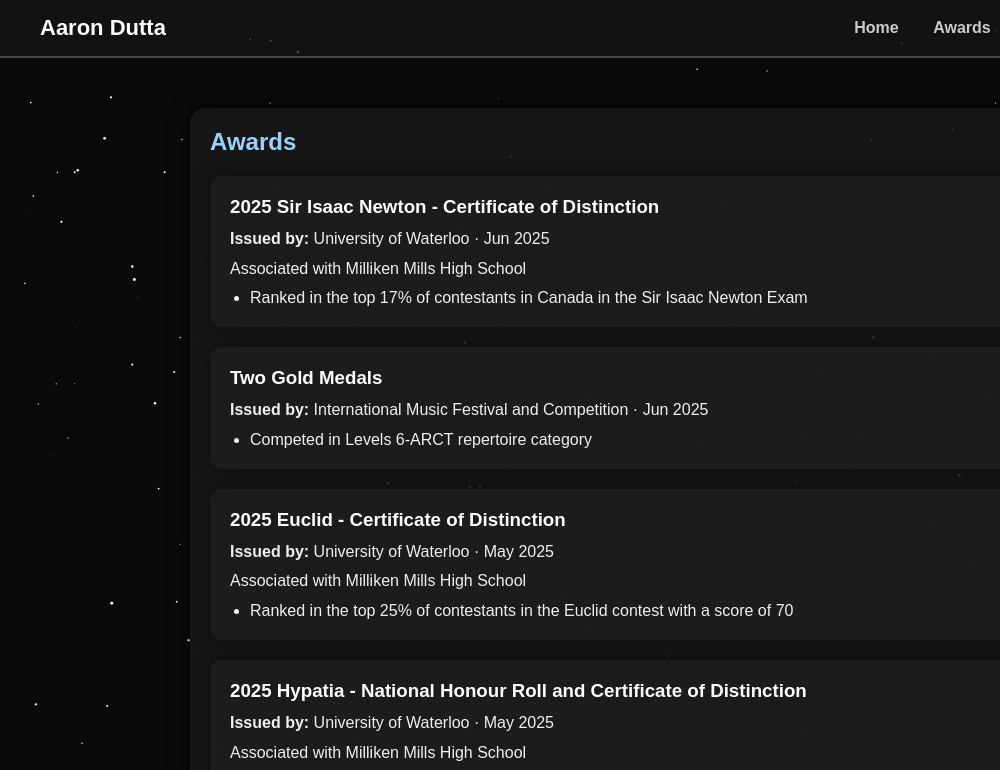
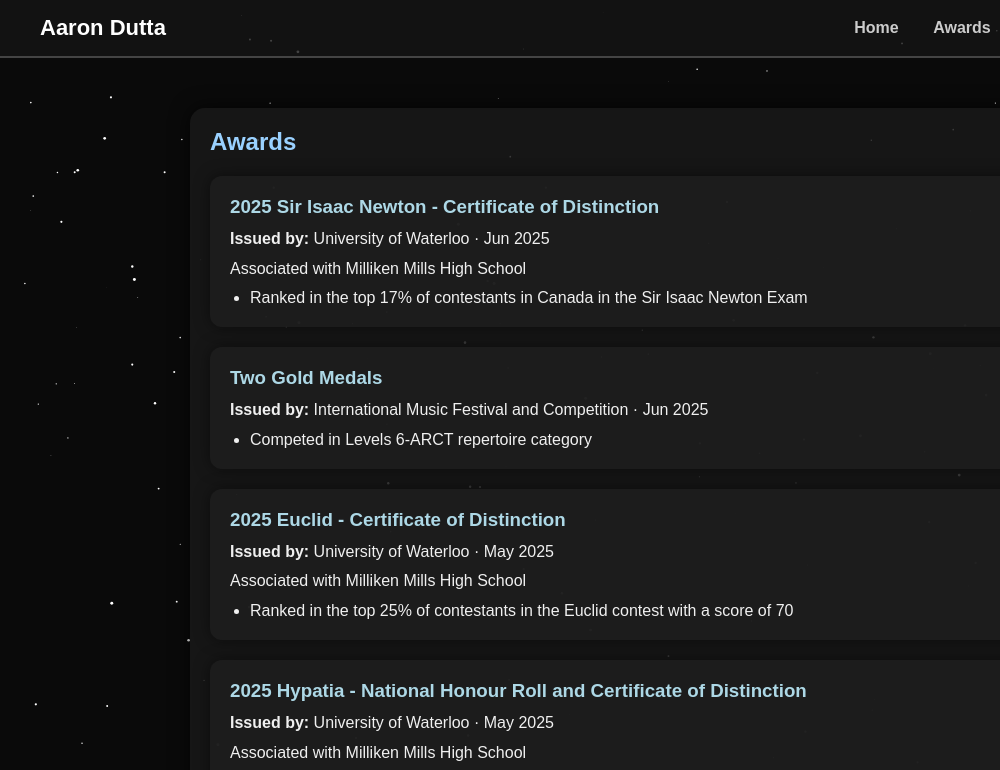
Before and after one commit to defAaron/Portfolio, a plain HTML site: page awards.html in a window 1280 px wide. Shown: the top 770 px of the page, 0-1000 px from the left. Drawn offline with Linux system fonts and the light colour scheme.

Commit message:
Update style.css

```diff
--- a/style.css
+++ b/style.css
@@ -364,22 +364,22 @@
 
 /* All links */
 a {
-  color: #ffffff;       /* Text color for unvisited links */
-  text-decoration: none; /* Remove underline if desired */
+  color: #ADD8E6;       /* Light blue for unvisited links */
+  text-decoration: none; /* Remove underline */
 }
 
-/* When the link is hovered */
+/* Hover effect */
 a:hover {
-  color: #FFD700;       /* Golden/yellow on hover */
-  text-decoration: underline; /* Optional: underline on hover */
+  color: #87CEFA;       /* Slightly brighter blue on hover */
+  text-decoration: underline; /* Optional underline on hover */
 }
 
-/* When the link has been visited */
+/* Visited links */
 a:visited {
-  color: #cccccc;       /* Light grey for visited links */
+  color: #87CEFA;       /* Keep visited links similar to hover or slightly different */
 }
 
-/* When the link is active (being clicked) */
+/* Active (clicked) links */
 a:active {
-  color: #ff6600;       /* Orange for active */
+  color: #1E90FF;       /* Darker blue when clicking */
 }
```
